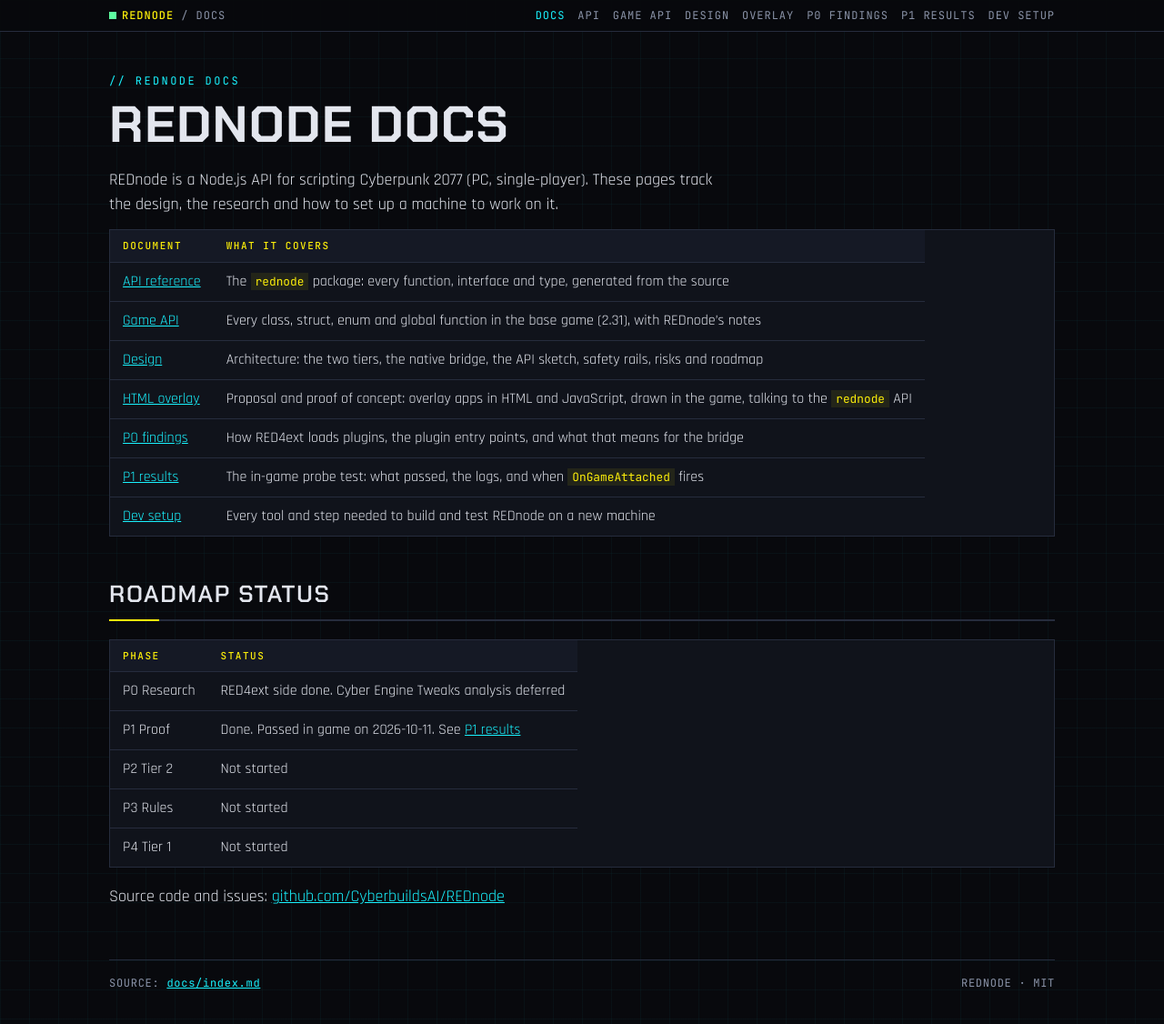
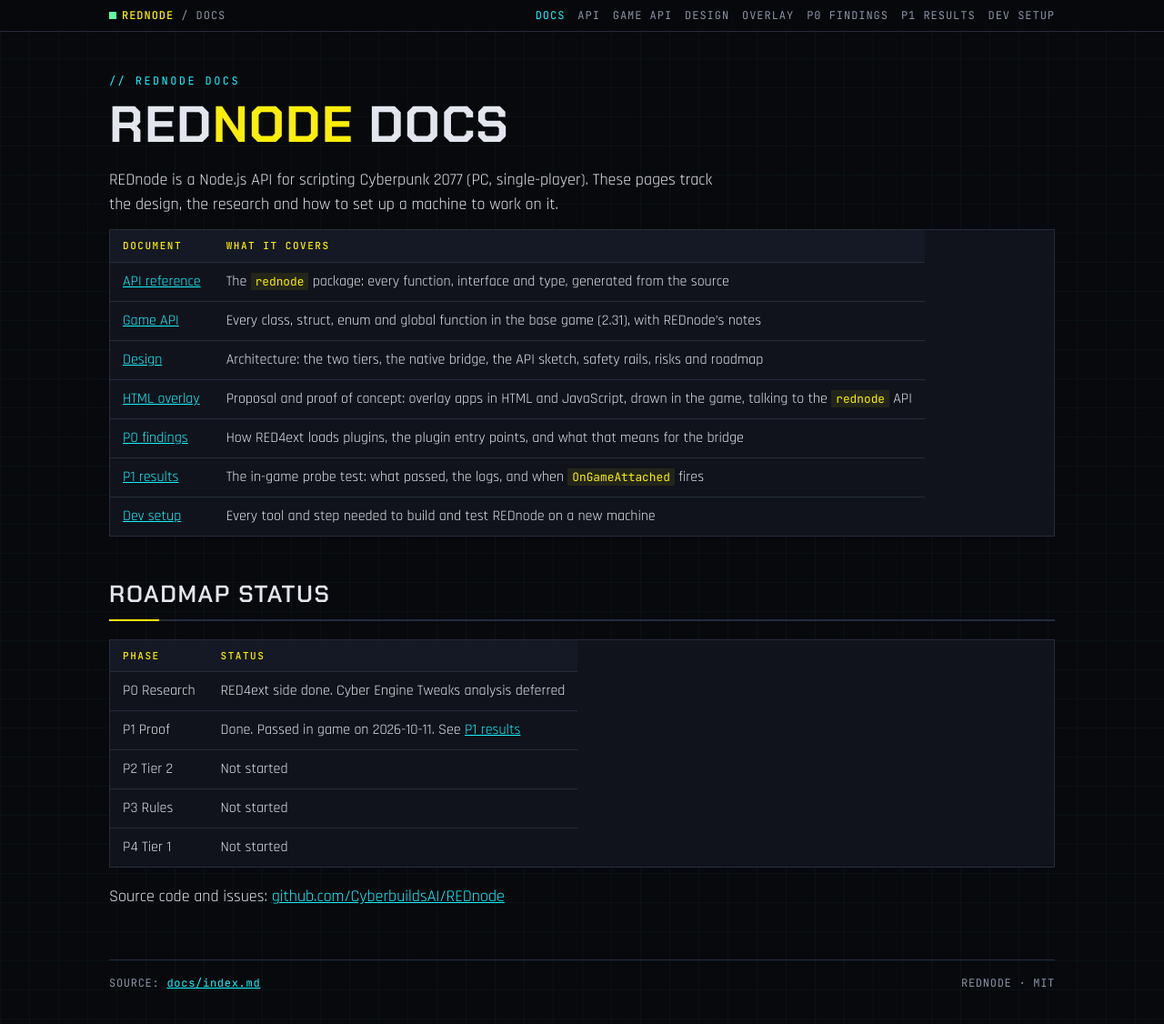
Before and after one commit to CyberbuildsAI/REDnode, a Jekyll site: the page built from docs/index.md, in a window 1280 px wide and 1154 px high. Shown: the top 1126 px of the window at 91% size. Built offline with Jekyll 4.4.1, drawn with Linux system fonts in a browser that asks for light colours; our own code applies the rules of GitHub Pages for plain Markdown files.

Commit message:
Two-tone project name in the docs title, matching the design doc
Co-Authored-By: Claude Fable 5.1 <noreply@anthropic.com>
Claude-Session: https://claude.ai/code/session_01QkNW84wQneonKhZEnY9Ci9

```diff
--- a/docs/assets/css/hud.css
+++ b/docs/assets/css/hud.css
@@ -65,6 +65,7 @@ a { color: var(--cyan); }
   content: "// REDnode docs"; display: block; margin-bottom: 12px;
   font-family: var(--mono); font-size: 12px; font-weight: 400; letter-spacing: .2em; color: var(--cyan);
 }
+.doc h1 .y, .doc h2 .y { color: var(--yellow); }
 .doc h1:not(:first-child) { font-family: var(--display); text-transform: uppercase; font-size: 32px; margin: 44px 0 12px; }
 .doc h2 {
   font-family: var(--display); font-weight: 600; text-transform: uppercase; letter-spacing: .06em;
--- a/docs/index.md
+++ b/docs/index.md
@@ -1,4 +1,4 @@
-# REDnode docs
+# RED<span class="y">node</span> docs
 
 REDnode is a Node.js API for scripting Cyberpunk 2077 (PC, single-player). These pages track the design, the research and how to set up a machine to work on it.
 
```
